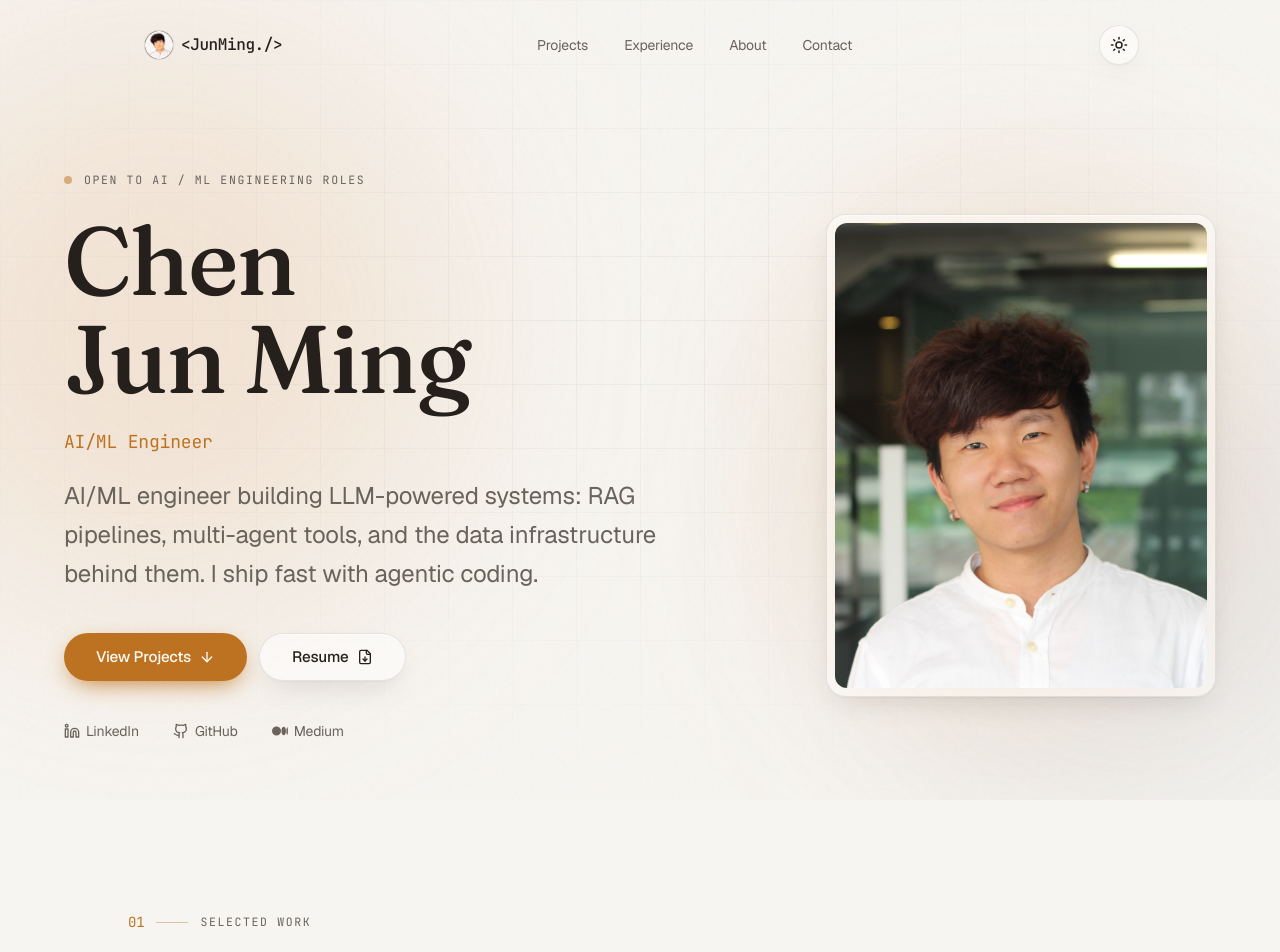
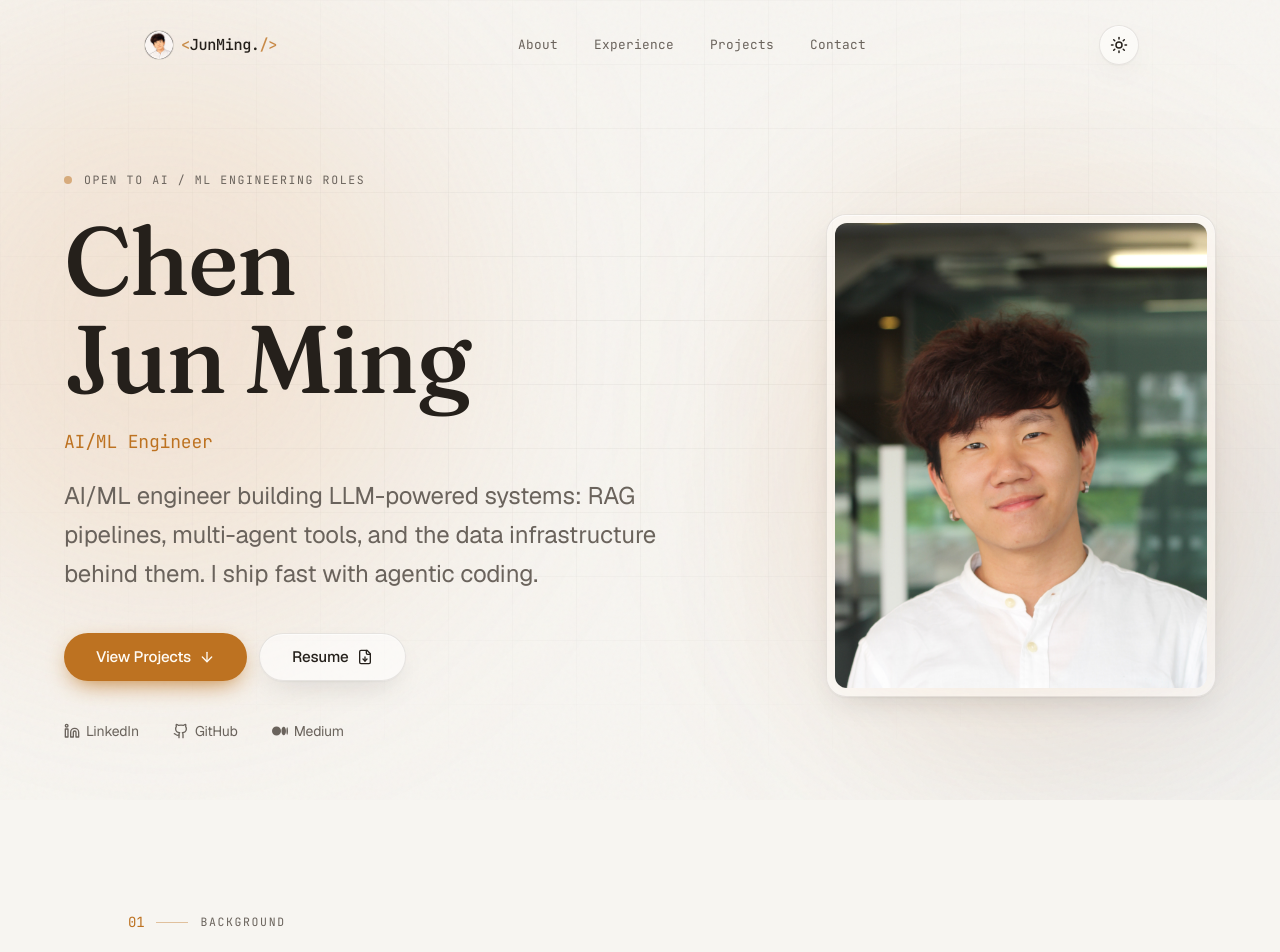
Before and after one commit to junmingg/portfolio, a React (Vite) app: page / in a window 1280 px wide. Shown: the top 952 px of the page. Built offline with nearby package versions, Linux system fonts and the light colour scheme.

Commit message:
feat: navbar legibility + typography and section reorder

```diff
--- a/src/App.tsx
+++ b/src/App.tsx
@@ -12,9 +12,9 @@ export default function App() {
       <Navbar />
       <main className="relative z-[2]">
         <Hero />
+        <About />
+        <Experience />
         <Projects />
-        <Experience />
-        <About />
         <Contact />
       </main>
       <Footer />
--- a/src/components/About.tsx
+++ b/src/components/About.tsx
@@ -15,7 +15,7 @@ export function About() {
   return (
     <section id="about" className="relative px-6 py-28">
       <div className="mx-auto max-w-5xl">
-        <SectionHeading index="03" kicker="Background" title="About me" />
+        <SectionHeading index="01" kicker="Background" title="About me" />
 
         <div className="grid gap-10 lg:grid-cols-[0.8fr_1.2fr]">
           {/* Portrait + skills */}
--- a/src/components/Navbar.tsx
+++ b/src/components/Navbar.tsx
@@ -34,19 +34,31 @@ export function Navbar() {
       <nav
         className={cn(
           "flex w-full max-w-5xl items-center justify-between rounded-full px-3 py-2 transition-all duration-500",
-          scrolled ? "glass pl-5" : "border border-transparent"
+          scrolled ? "glass-strong pl-5" : "border border-transparent"
         )}
       >
         <a
           href="#home"
-          className="flex items-center gap-2 rounded-full py-1 pl-1 pr-2 font-mono text-base font-medium tracking-tight text-foreground transition-colors hover:text-accent"
+          aria-label={site.brand}
+          className="group flex items-center gap-2 rounded-full py-1 pl-1 pr-2"
         >
           <img
             src={avatar}
             alt="Jun Ming Chen"
             className="h-7 w-7 shrink-0 rounded-full object-cover ring-1 ring-border"
           />
-          <span>{site.brand}</span>
+          {/* Rendered as a syntax-highlighted code tag so the mono reads as
+              intentional: accent punctuation, foreground identifier. */}
+          <span
+            aria-hidden
+            className="text-legible font-mono text-[0.95rem] font-medium tracking-tight"
+          >
+            <span className="text-accent/80">&lt;</span>
+            <span className="text-foreground transition-colors group-hover:text-accent">
+              JunMing.
+            </span>
+            <span className="text-accent/80">/&gt;</span>
+          </span>
         </a>
 
         {/* Desktop nav */}
@@ -59,7 +71,7 @@ export function Navbar() {
                 href={`#${s.id}`}
                 aria-current={isActive ? "page" : undefined}
                 className={cn(
-                  "relative rounded-full px-4 py-2 text-sm transition-colors",
+                  "text-legible relative rounded-full px-4 py-2 font-mono text-[0.8rem] tracking-wide transition-colors",
                   isActive
                     ? "text-foreground"
                     : "text-muted-foreground hover:text-foreground"
--- a/src/components/Projects.tsx
+++ b/src/components/Projects.tsx
@@ -25,7 +25,7 @@ export function Projects() {
     <section id="projects" className="relative px-6 py-28">
       <div className="mx-auto max-w-5xl">
         <SectionHeading
-          index="01"
+          index="03"
           kicker="Selected Work"
           title="Projects that sharpened the craft"
           description="A spread across finance, operations, computer vision, and web — each one a problem I wanted to solve end to end."
--- a/src/data/site.ts
+++ b/src/data/site.ts
@@ -38,8 +38,8 @@ export const socials: SocialLink[] = [
 ];
 
 export const navSections = [
+  { id: "about", label: "About" },
+  { id: "experience", label: "Experience" },
   { id: "projects", label: "Projects" },
-  { id: "experience", label: "Experience" },
-  { id: "about", label: "About" },
   { id: "contact", label: "Contact" },
 ] as const;
--- a/src/index.css
+++ b/src/index.css
@@ -26,6 +26,12 @@
   --glass-shadow: 0 1px 2px oklch(0.2 0.01 60 / 0.04),
     0 12px 32px -12px oklch(0.2 0.01 60 / 0.16);
 
+  /* Reinforced glass for surfaces that float over arbitrary media (navbar).
+     A near-opaque, theme-matched plate so text contrast never depends on
+     whatever gif/image happens to scroll behind it. Halo is a no-op here. */
+  --glass-strong-bg: oklch(0.985 0.006 85 / 0.82);
+  --glass-text-halo: transparent;
+
   /* Atmospheric accent glows behind sections */
   --glow-a: oklch(0.7 0.13 62 / 0.16);
   --glow-b: oklch(0.6 0.06 250 / 0.1);
@@ -47,6 +53,11 @@
   --glass-highlight: oklch(0.95 0.01 85 / 0.08);
   --glass-shadow: 0 1px 2px oklch(0 0 0 / 0.3),
     0 16px 40px -16px oklch(0 0 0 / 0.55);
+
+  /* Dark plate (not just more opaque) so near-white nav text stays legible
+     even over a bright gif; dark halo reinforces glyph edges. */
+  --glass-strong-bg: oklch(0.185 0.005 75 / 0.82);
+  --glass-text-halo: oklch(0 0 0 / 0.5);
 
   --glow-a: oklch(0.78 0.13 70 / 0.14);
   --glow-b: oklch(0.6 0.08 255 / 0.12);
@@ -126,6 +137,22 @@
     -webkit-backdrop-filter: blur(16px) saturate(180%);
   }
 
+  /* Same frosted look as .glass, but with a reinforced opaque plate for
+     surfaces that float over arbitrary media (the fixed navbar over gifs). */
+  .glass-strong {
+    background-color: var(--glass-strong-bg);
+    border: 1px solid var(--glass-border);
+    box-shadow: var(--glass-shadow), inset 0 1px 0 0 var(--glass-highlight);
+    backdrop-filter: blur(16px) saturate(180%);
+    -webkit-backdrop-filter: blur(16px) saturate(180%);
+  }
+
+  /* Legibility halo — keeps text crisp over busy backgrounds. Theme-driven:
+     a dark halo in dark mode, a no-op (transparent) in light mode. */
+  .text-legible {
+    text-shadow: 0 1px 2px var(--glass-text-halo);
+  }
+
   .text-mono-label {
     font-family: var(--font-mono);
     font-size: 0.72rem;
```
